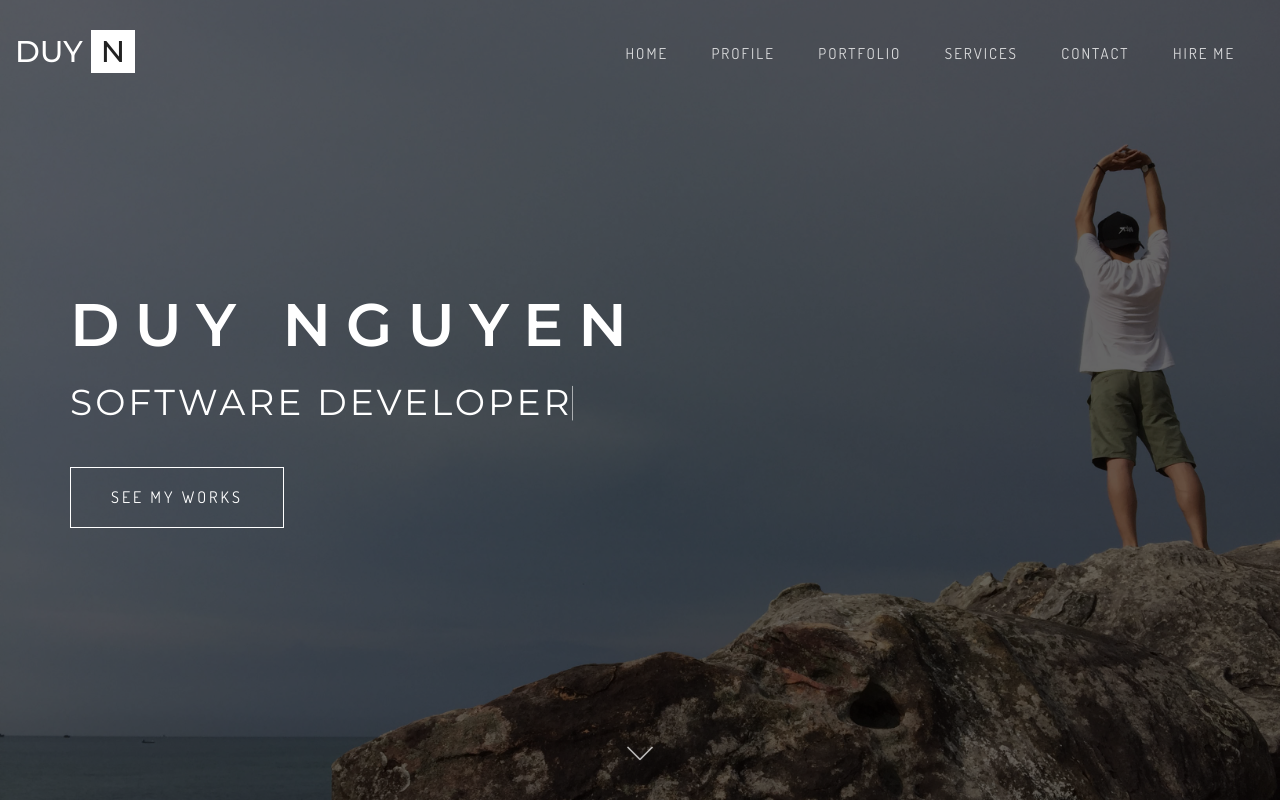
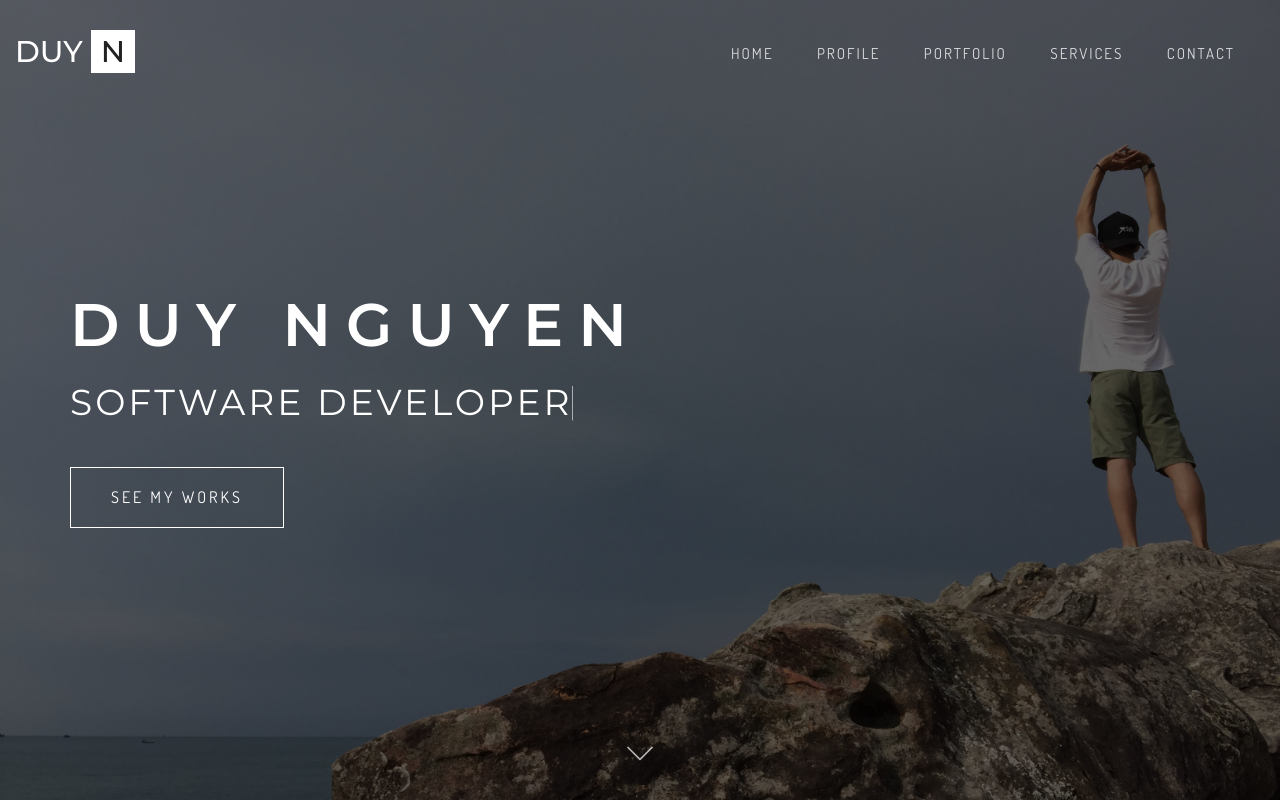
Before and after one commit to duynb92/portfolio_site_py, a Django app: page / in a window 1280 px wide. Run offline with Django 3.2, Linux system fonts and the light colour scheme; parts of the project's set-up code (start-up, migrations or seed data) failed here and were passed over; some libraries are stand-ins or nearby versions; some web fonts are replaced.

Commit message:
Edit 'hire me' button

```diff
--- a/portfolio_pj/portfolio_app/template/base.html
+++ b/portfolio_pj/portfolio_app/template/base.html
@@ -148,9 +148,6 @@
                             <li>
                                 <a href="/contact">contact</a>
                             </li>
-                            <li>
-                                <a href="https://www.upwork.com/o/profiles/users/_~0123ce0c5d230f4b28/" target="_blank">hire me</a>
-                            </li>
                         </ul>
                     </div>
                     <!-- mainmenu end -->
@@ -180,9 +177,6 @@
                                                 </li>-->
                                                 <li>
                                                     <a href="/contact">contact</a>
-                                                </li>
-                                                <li>
-                                                    <a href="https://www.upwork.com/o/profiles/users/_~0123ce0c5d230f4b28/" target="_blank">hire me</a>
                                                 </li>
                                             </ul>
                                         </nav>
--- a/portfolio_pj/portfolio_app/template/index.html
+++ b/portfolio_pj/portfolio_app/template/index.html
@@ -69,7 +69,7 @@
 						<!-- about buttons start -->
 						<div class="about-buttons">
 							<a target="_blank" rel="noopener noreferrer" href="/cv" class="bordered-btn">download cv <i class="flaticon-download"></i></a>
-							<!-- <a href="https://www.upwork.com/o/profiles/users/_~0123ce0c5d230f4b28/" class="filled-btn smooth">hire me <i class="flaticon-mail"></i></a> -->
+							<a href="/contact" class="filled-btn smooth">hire me <i class="flaticon-mail"></i></a>
 						</div>
 						<!-- about buttons end -->
 					</div>
```
